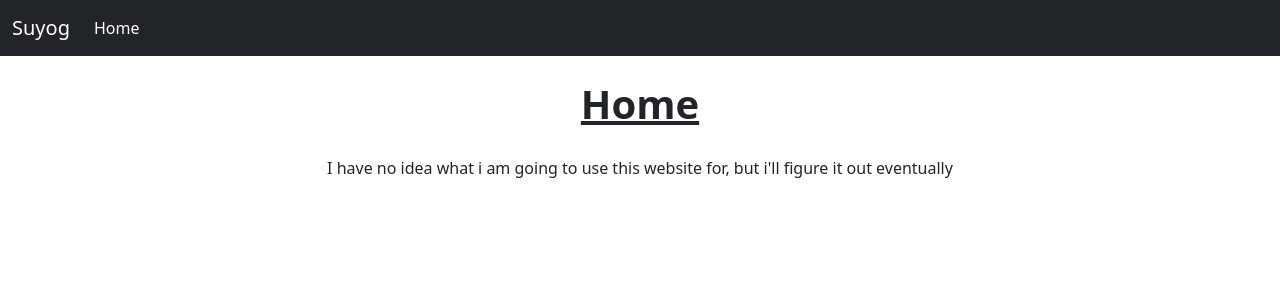
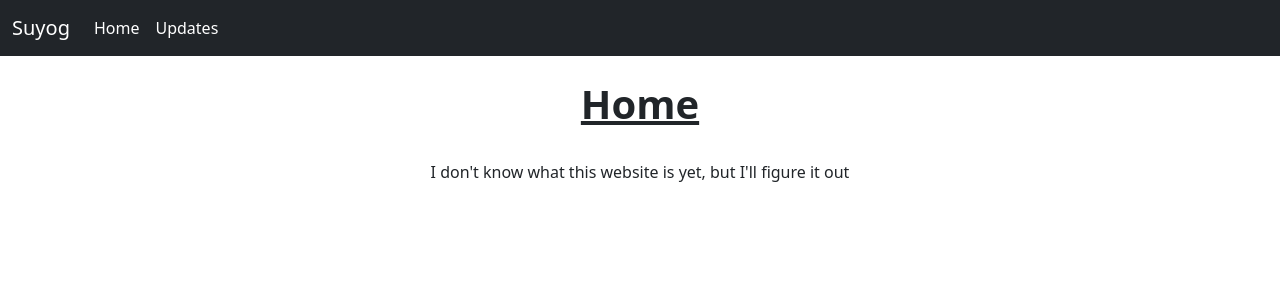
Before and after one commit to SuyogKhanal5/MyWebsite, a Flask app: page / in a window 1280 px wide. Shown: the top 300 px of the page. Run offline with Flask 2, Linux system fonts and the light colour scheme.

Commit message:
Created Base Html File

```diff
--- /dev/null
+++ b/website/templates/base.html
@@ -0,0 +1,37 @@
+<!DOCTYPE html>
+<html lang="en">
+<head>
+    <meta charset="UTF-8">
+    <meta http-equiv="X-UA-Compatible" content="IE=edge">
+    <meta name="viewport" content="width=device-width, initial-scale=1.0">
+    <link
+    href="https://cdn.jsdelivr.net/npm/bootstrap@5.1.3/dist/css/bootstrap.min.css"
+    rel="stylesheet"
+    integrity="sha384-1BmE4kWBq78iYhFldvKuhfTAU6auU8tT94WrHftjDbrCEXSU1oBoqyl2QvZ6jIW3"
+    crossorigin="anonymous">
+    <title>{% block title %}{% endblock %}</title>
+</head>
+<body>
+    <nav class="navbar navbar-expand-lg navbar-dark bg-dark">
+        <div class="container-fluid">
+          <a class="navbar-brand" href="/home">Suyog</a>
+          <button class="navbar-toggler" type="button" data-bs-toggle="collapse" data-bs-target="#navbarSupportedContent" aria-controls="navbarSupportedContent" aria-expanded="false" aria-label="Toggle navigation">
+            <span class="navbar-toggler-icon"></span>
+          </button>
+          <div class="collapse navbar-collapse" id="navbarSupportedContent">
+            <ul class="navbar-nav me-auto mb-2 mb-lg-0">
+              <li class="nav-item">
+                <a class="nav-link active" aria-current="page" href="/home">Home</a>
+
+                <li class="nav-item">
+                    <a class="nav-link active" aria-current="page" href="/updates">Updates</a>
+            </ul>
+          </div>
+        </div>
+      </nav>
+
+      <br/>
+
+      <div class = "container"> {% block content %}{% endblock %} </div>
+</body>
+</html>
--- a/website/templates/home.html
+++ b/website/templates/home.html
@@ -1,38 +1,12 @@
-<!DOCTYPE html>
-<html lang="en">
-<head>
-    <meta charset="UTF-8">
-    <meta http-equiv="X-UA-Compatible" content="IE=edge">
-    <meta name="viewport" content="width=device-width, initial-scale=1.0">
-    <link
-    href="https://cdn.jsdelivr.net/npm/bootstrap@5.1.3/dist/css/bootstrap.min.css"
-    rel="stylesheet"
-    integrity="sha384-1BmE4kWBq78iYhFldvKuhfTAU6auU8tT94WrHftjDbrCEXSU1oBoqyl2QvZ6jIW3"
-    crossorigin="anonymous">
-    <title>Home</title>
-</head>
-<body>
-    <nav class="navbar navbar-expand-lg navbar-dark bg-dark">
-        <div class="container-fluid">
-          <a class="navbar-brand" href="#">Suyog</a>
-          <button class="navbar-toggler" type="button" data-bs-toggle="collapse" data-bs-target="#navbarSupportedContent" aria-controls="navbarSupportedContent" aria-expanded="false" aria-label="Toggle navigation">
-            <span class="navbar-toggler-icon"></span>
-          </button>
-          <div class="collapse navbar-collapse" id="navbarSupportedContent">
-            <ul class="navbar-nav me-auto mb-2 mb-lg-0">
-              <li class="nav-item">
-                <a class="nav-link active" aria-current="page" href="/home">Home</a>
-            </ul>
-          </div>
-        </div>
-      </nav>
+{% extends "base.html" %}
+{% block title %}Home{% endblock %}
 
-      <br/>
+{% block content %}
 
-      <h1 class="fw-bold text-decoration-underline" align = "Center" >Home</h1>
+<h1 class="fw-bold text-decoration-underline" align = "Center" >Home</h1>
 
-      <br/>
+<br/>
 
-      <p class="lh-1" align = "Center">I have no idea what i am going to use this website for, but i'll figure it out eventually</p>
-</body>
-</html>
+<p class="text-center">I don't know what this website is yet, but I'll figure it out</p>
+
+{% endblock %}
--- a/website/views.py
+++ b/website/views.py
@@ -6,3 +6,7 @@ views = Blueprint("views", __name__)
 @views.route("/home")
 def home():
     return render_template("home.html")
+
+@views.route("/updates")
+def updates():
+    return render_template("updates.html")
```
Also changed, not shown: website/templates/updates.html (added, +8 -0 lines).
